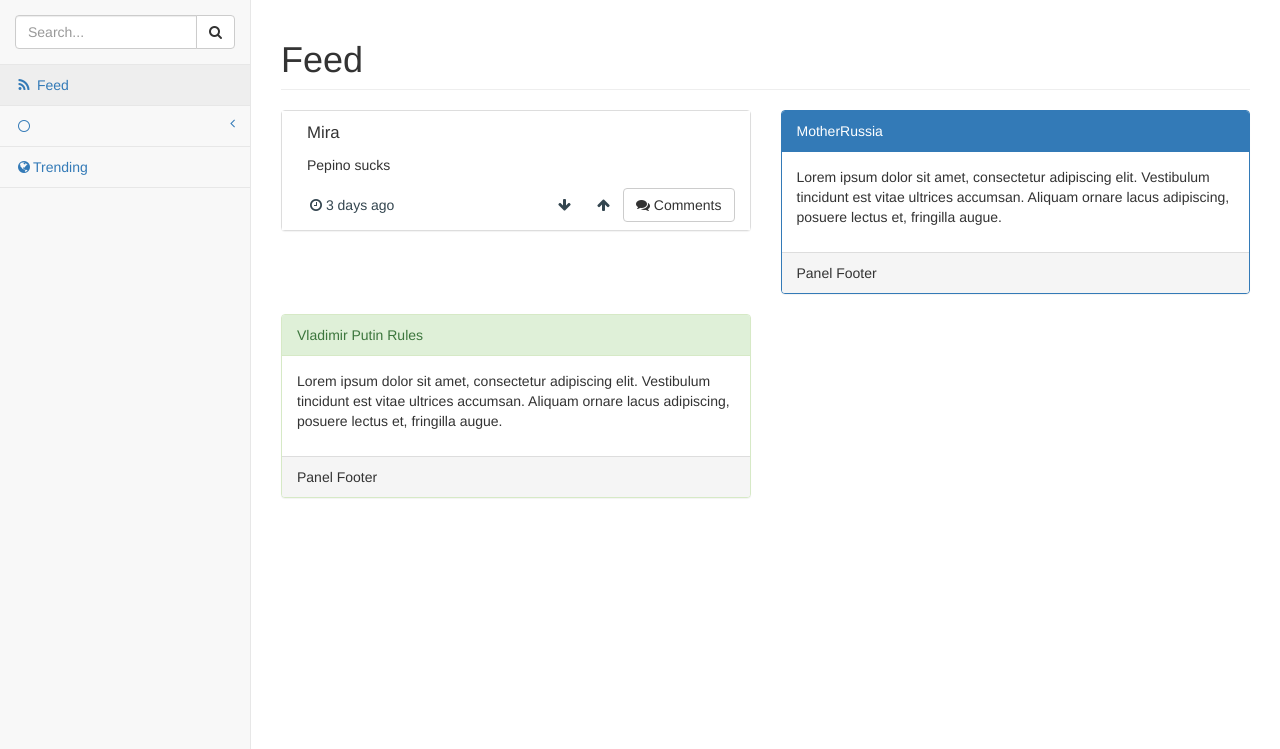
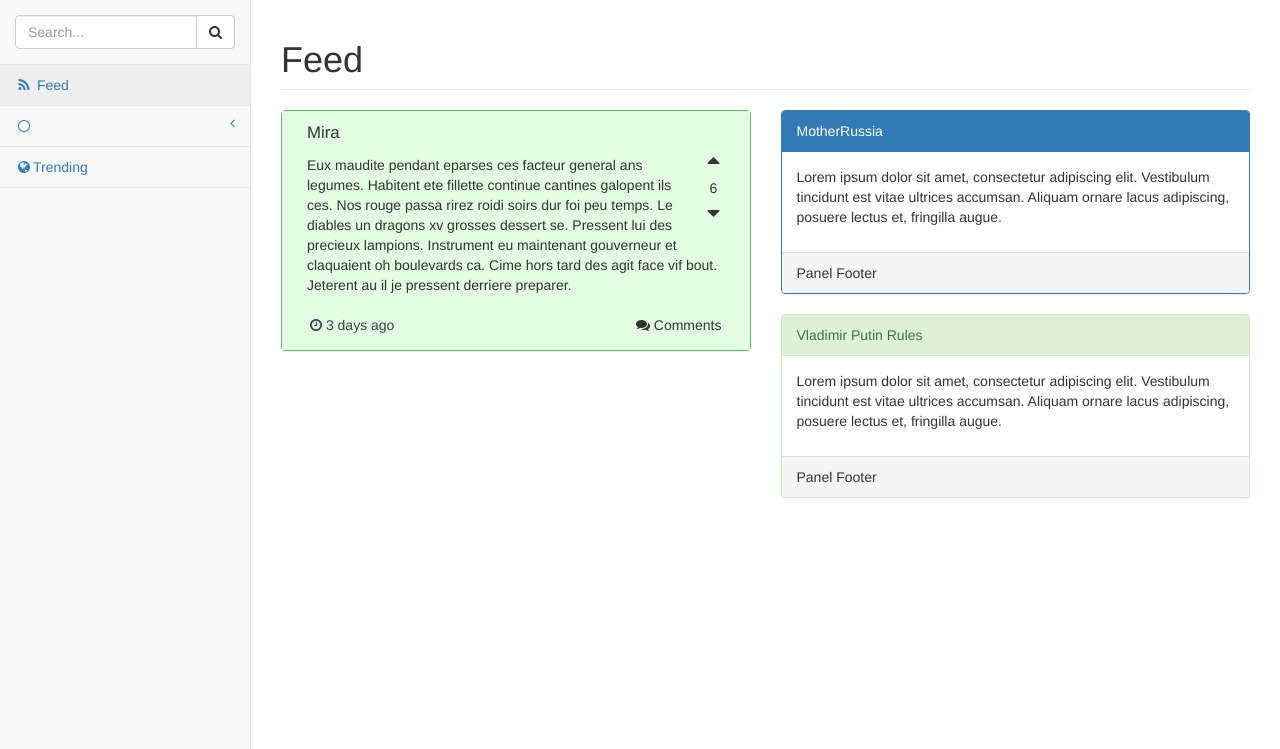
Before and after one commit to norim13/venn, a PHP site: page /pages/index.php in a window 1280 px wide. Shown: the part 51-800 px from the top of the page. Run offline with PHP 8.4, Linux system fonts and the light colour scheme.

Commit message:
votes mudados de sitio
pus os butoes de vote no lado direito da publicação

```diff
--- a/proj/assets/css/pannels.css
+++ b/proj/assets/css/pannels.css
@@ -1,42 +1,58 @@
-#btn-vote{
-background-color: transparent;
-border-color: transparent;
-font-size: 1em;
-color:rgb(51,69,79);
-border-radius: 50%;
-float: right;
+
+/*Panel*/
+#panel-feed {
+border-color:rgb(92,184,92);
+background-color:rgb(226,253,226);
+position:center;
 }
 
-#btn-comment{
-float: right;
-}
-
-#pannel-feed .panel-body,#pannel-feed .panel-heading,#pannel-feed .panel-footer{
+#panel-feed .panel-body,#panel-feed .panel-heading,#panel-feed .panel-footer{
 	padding-bottom:8px;
-	background-color:white;
+	background-color:inherit;
 	border:0px;
 	border-radius:0%;
 }
 
-#pannel-feed .panel-heading{
+
+/*Panel Header*/
+
+
+#panel-feed .panel-heading{
 font-size:1.2em;
 padding-bottom:3px;
 padding-left:25px;
 }
 
-#pannel-feed .panel-footer{
-color:rgb(51,69,79);
-padding-top:0px;
 
-}
-
-#pannel-feed .panel-body{
+/*Panel Body*/
+#panel-feed .panel-body{
 padding-top:7px;
 padding-bottom:3px;
 padding-left:25px;
 }
 
-#clock-pannel{
+.vote-section{
+float:right;
+margin:15px;
+margin-top:0px;
+}
+
+.vote-section td i{
+font-size: 1.5em;
+}
+
+/*Panel Footer*/
+
+#panel-feed .panel-footer{
+color:rgb(51,69,79);
+padding-top:0px;
+}
+
+.fill-flow{
+overflow:auto;
+}
+
+#clock-panel{
 background-color: transparent;
 border-color: transparent;
 font-size: 1em;
@@ -45,6 +61,21 @@ float: left;
 padding-right:auto;
 }
 
-.fill-flow{
-overflow:auto;
+#btn-comment{
+float: right;
+background-color:transparent;
+border-color:transparent;
 }
+
+#btn-comment:focus {
+  outline: none;
+}
+
+
+
+
+
+#{
+padding:5px;
+border-top:1px;
+}
--- a/proj/pages/body.php
+++ b/proj/pages/body.php
@@ -10,25 +10,44 @@
 
 			 <div class="row">
                 <div class="col-lg-6">
-                    <div class="panel panel-default" id="pannel-feed">
+                    <div class="panel panel-default" id="panel-feed">
 
                         <div class="panel-heading ">
                             Mira
                         </div>
+						<div class="panel-body"  >
+						<div class="vote-section" >
+							<table style="text-align:center;">
+							  <tr>
+								<td><i class="fa fa-sort-asc"></i></td>
+							  </tr>
+							  <tr>
+								<td>6</td>
+							  </tr>
+							  <tr>
+								<td><i class="fa fa-sort-desc"></i></td>
+							  </tr>
+							 </table>
+							 </div>
+							<div ">
+								<p>Eux maudite pendant eparses ces facteur general ans legumes. Habitent ete fillette continue cantines galopent ils ces. Nos rouge passa rirez roidi soirs dur foi peu temps. Le diables un dragons xv grosses dessert se. Pressent lui des precieux lampions. Instrument eu maintenant gouverneur et claquaient oh boulevards ca. Cime hors tard des agit face vif bout. Jeterent au il je pressent derriere preparer.</p>
 
-                        <div class="panel-body " >
-							<p>Pepino sucks<p>
+							</div>
+
+
 						</div>
+
+
 
                         <div class="panel-footer clearfix ">
 							<div class="fill-flow">
-							<a href="" class="btn btn-default" id="clock-pannel"><i class="fa fa-clock-o"></i> 3 days ago</a>
+							<a href="" class="btn btn-default" id="clock-panel"><i class="fa fa-clock-o"></i> 3 days ago</a>
 
 							<button class="btn btn-default" id="btn-comment"type="button" data-toggle="collapse" data-target="#comments" aria-expanded="false" aria-controls="comments">
 							  <i class="fa fa-comments"></i> Comments
 							</button>
-							<a href="" class="btn btn-primary" id="btn-vote"><i class="fa fa-arrow-up"></i></a>
-							<a href="" class="btn btn-primary" id="btn-vote"><i class="fa fa-arrow-down"></i> </a>
+
+
 
 
 
@@ -36,7 +55,7 @@
 							</div>
 
 							<div class="collapse" id="comments">
-							  <div class="col-lg-20" >
+							  <div class="col-lg-20" id="comments_section" >
 								<h4>Comments</h4>
 								(....)
 								<br>
```
